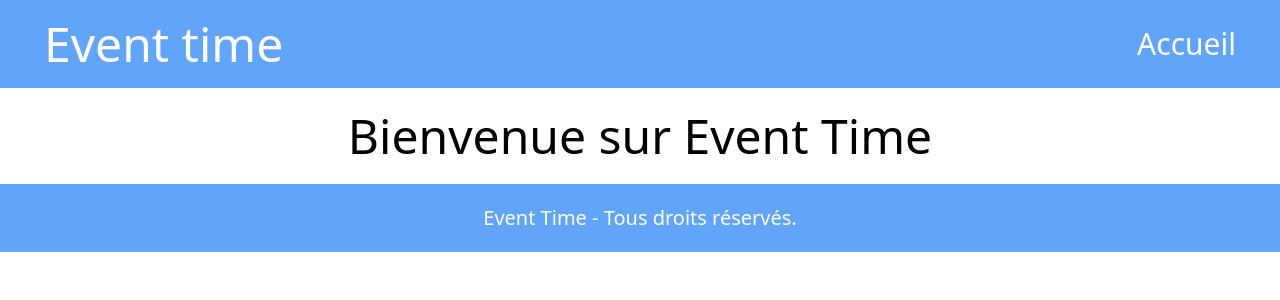
After one commit to DWWM-Projects/tp-event-symfony, a Symfony app: template templates/home/index.html.twig in a window 1280 px wide. The commit adds this page. Shown: the top 300 px of the page. Run offline with Twig, Linux system fonts and the light colour scheme; the template is opened without the code that fills it, so the values that code supplies are empty; some libraries are stand-ins or nearby versions.

Commit message:
Header Footer and homepage base

```diff
--- a/templates/base.html.twig
+++ b/templates/base.html.twig
@@ -11,11 +11,31 @@
             {{ encore_entry_link_tags('app') }}
         {% endblock %}
 
+        <body>
+
+            {% block header %}
+                <div class="w-full flex flex-row justify-between items-center bg-blue-400 text-white p-5">
+                    <h1 class="text-5xl ml-6">Event time</h1>
+                    <ul class="flex-row gap-6 text-3xl mr-6">
+                        <li class="hover:text-blue-800 duration-500">
+                            <a href="">Accueil</a>
+                        </li>
+                    </ul>
+                </div>
+            {% endblock %}
+
+            {% block body %}{% endblock %}
+
+            {% block footer %}
+                <div class="w-full flex justify-center items-center bg-blue-400 p-5">
+                    <p class="text-center text-xl text-white">Event Time - Tous droits réservés.</p>
+                </div>
+            {% endblock %}
+        </body>
+
         {% block javascripts %}
             {{ encore_entry_script_tags('app') }}
         {% endblock %}
     </head>
-    <body>
-        {% block body %}{% endblock %}
-    </body>
+
 </html>
--- /dev/null
+++ b/templates/home/index.html.twig
@@ -0,0 +1,11 @@
+{% extends 'base.html.twig' %}
+
+{% block title %}Accueil - Event Time{% endblock %}
+
+{% block header %} {{ parent() }} {% endblock %}
+
+{% block body %}
+    <h1 class="text-center text-5xl my-6">Bienvenue sur Event Time</h1>
+{% endblock %}
+
+{% block footer %} {{ parent() }} {% endblock %}
```
Also changed, not shown: src/Controller/HomeController.php (added, +18 -0 lines).
